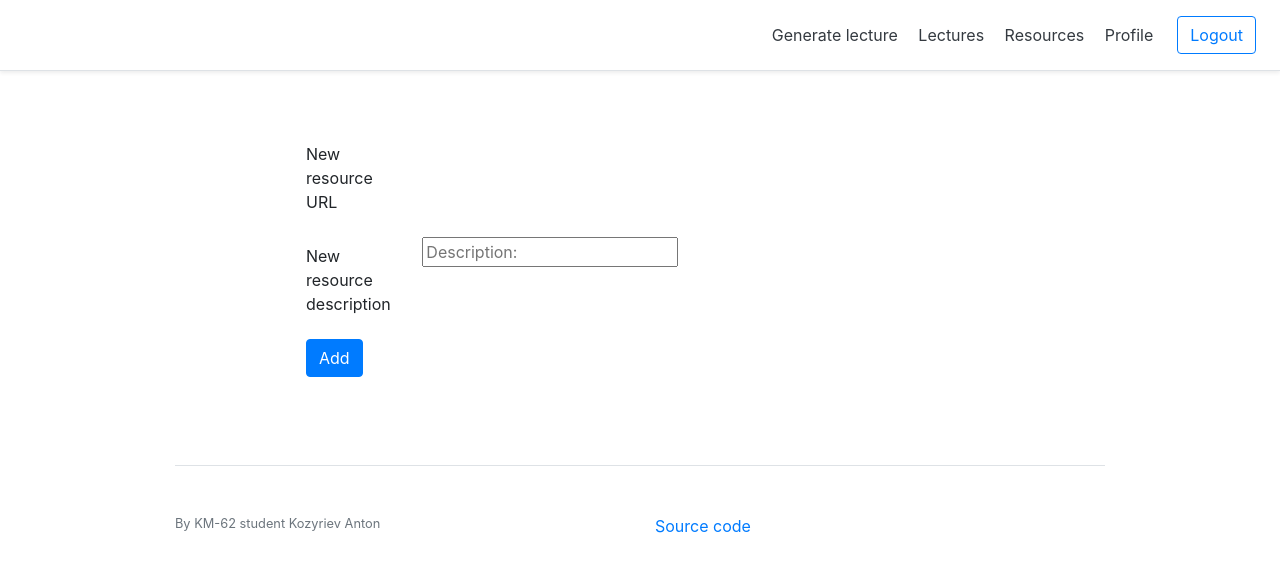
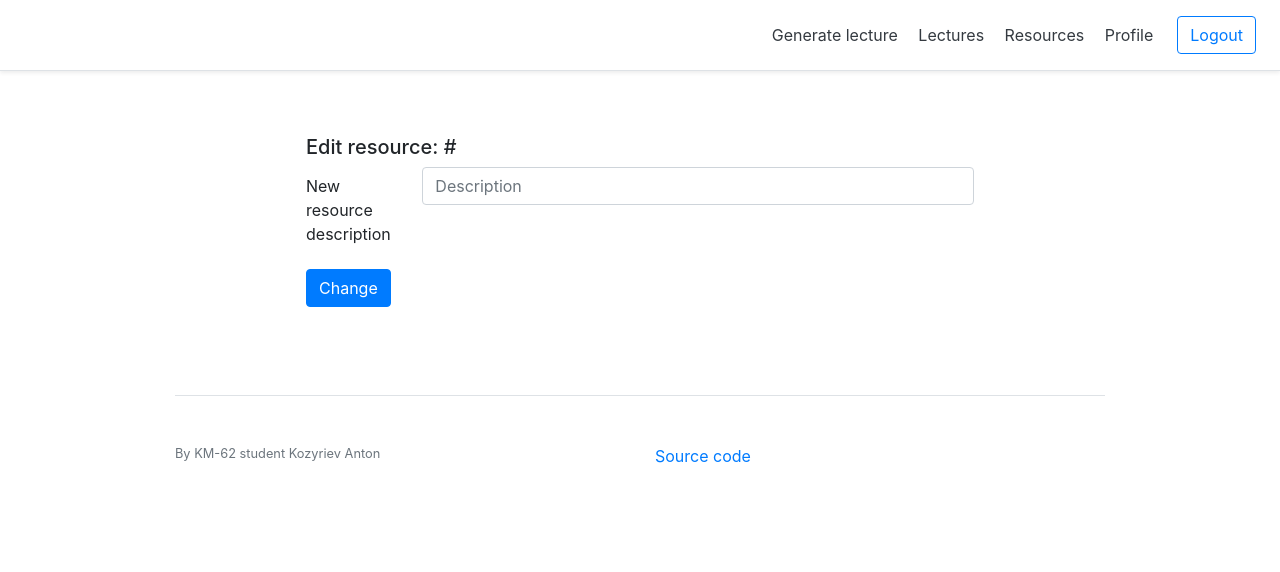
Before and after one commit to kaydotdev/in-a-word-bot, a Flask app: template FinalDbisProject/src/dbis-lecturebot-main/api/templates/resource_update.html in a window 1280 px wide. Shown: the top 572 px of the page. Run offline with Flask 2, Linux system fonts and the light colour scheme; the template is opened without the code that fills it: values that come from a table or form of the project are taken from there, most other values are stand-ins (such as "Sample title", 1, 10 or a date in 2020); some libraries are stand-ins or nearby versions.

Commit message:
API Resource edit and delete buttons functional

```diff
--- a/FinalDbisProject/src/dbis-lecturebot-main/api/app.py
+++ b/FinalDbisProject/src/dbis-lecturebot-main/api/app.py
@@ -13,6 +13,7 @@
 from api.forms.ResourceForm import ResourceForm
 
 from api.forms.LectureEditForm import LectureEditForm
+from api.forms.ResourceEditForm import ResourceEditForm
 from api.forms.GenerateLectureForm import GenerateLectureForm
 
 from bll.services.UserService import UserService
@@ -301,3 +302,54 @@
                            user=user_login,
                            resource_count=resource_count,
                            message="")
+
+
+@app.route('/resource/edit', methods=['GET'])
+def edit_resource_page():
+    url = request.cookies['resource_url']
+    user_login = request.cookies['user']
+    form = ResourceEditForm()
+
+    form.Description.data = resource_service.get_all_resource_by_login_and_url(user_login, url)[0].Description
+
+    return render_template('resource_update.html',
+                           form=form,
+                           resource_url=url,
+                           user=user_login)
+
+
+@app.route('/api/resource', methods=['POST'])
+def update_resource():
+    url = request.cookies['resource_url']
+    user_login = request.cookies['user']
+    resource_to_edit = resource_service.get_all_resource_by_login_and_url(user_login, url)[0]
+
+    form = ResourceEditForm(request.form)
+
+    resource = ResourceDTO(
+        url=resource_to_edit.URL,
+        description=form.Description.data,
+        times_visited=resource_to_edit.TimesVisited,
+        creation_date=resource_to_edit.Creation_Date
+    )
+
+    message, status = resource_service.edit_resource(user_login, resource.URL, resource)
+
+    if status == 200:
+        res = make_response("")
+        res.set_cookie('resource_url', '', max_age=0)
+        res.headers['location'] = url_for('list_resources')
+        return res, 302
+    else:
+        return redirect('/resource/edit')
+
+
+@app.route('/resource/delete', methods=['GET'])
+def delete_resource():
+    url = request.cookies['resource_url']
+    user_login = request.cookies['user']
+    resource_service.delete_resource(user_login, url)
+    res = make_response("")
+    res.set_cookie('resource_url', '', max_age=0)
+    res.headers['location'] = url_for('list_resources')
+    return res, 302
--- a/FinalDbisProject/src/dbis-lecturebot-main/api/forms/ResourceEditForm.py
+++ b/FinalDbisProject/src/dbis-lecturebot-main/api/forms/ResourceEditForm.py
@@ -3,12 +3,6 @@
 
 
 class ResourceEditForm(FlaskForm):
-    Url = StringField("Url: ", [
-        validators.DataRequired("Url cannot be empty!")
-    ], render_kw={"placeholder": "Url",
-                  "class": "form-control",
-                  "id": "inputUrl"})
-
     Description = StringField("Description: ", [
         validators.DataRequired("Description cannot be empty!")
     ], render_kw={"placeholder": "Description",
--- a/FinalDbisProject/src/dbis-lecturebot-main/api/templates/resource_update.html
+++ b/FinalDbisProject/src/dbis-lecturebot-main/api/templates/resource_update.html
@@ -3,17 +3,13 @@
 {% block content %}
 
 <div class="update-form">
+    <h5>Edit resource: {{url}}</h5>
+
     <form action="{{url_for('update_resource')}}" method="post">
-          <div class="form-group row">
-            <label for="inputUrl" class="col-sm-2 col-form-label">New resource URL</label>
-            <div class="col-sm-10">
-             {{ form.Url() }}
-            </div>
-          </div>
           <div class="form-group row">
             <label for="inputDescription" class="col-sm-2 col-form-label">New resource description</label>
             <div class="col-sm-10">
-             {{ form.Description() }}
+             {{ form.Description(class_="form-control") }}
             </div>
           </div>
           <div class="form-group row">
```
Also changed, not shown: FinalDbisProject/src/dbis-lecturebot-main/bll/services/ResourcesService.py (+11 -0 lines).
